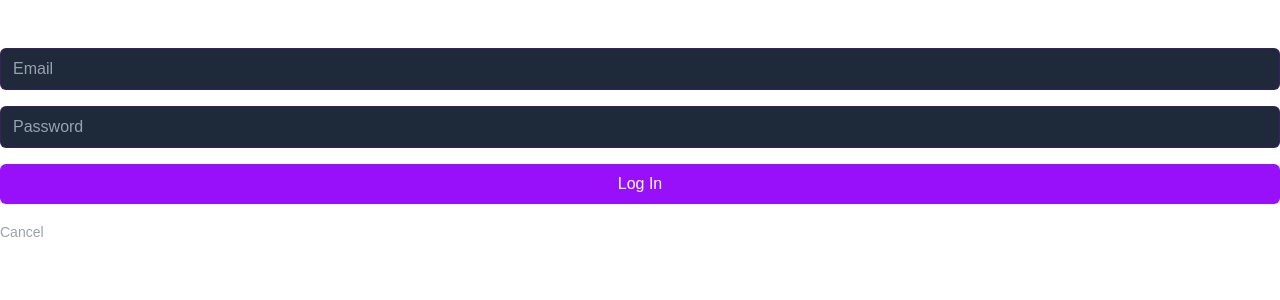
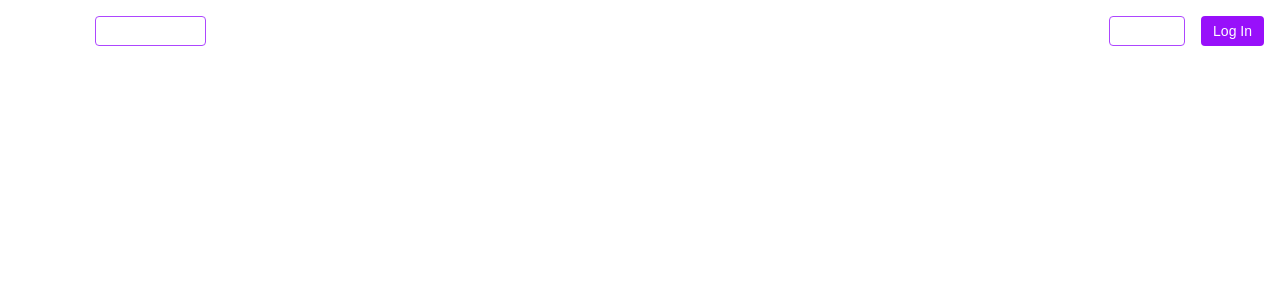
Before and after one commit to aaronmarayaa/Tusk-Project, a Next.js app: page / in a window 1280 px wide. Shown: the top 300 px of the page. Built offline with nearby package versions, Linux system fonts and the light colour scheme.

Commit message:
navigation registration

```diff
--- a/src/app/page.js
+++ b/src/app/page.js
@@ -1,41 +1,194 @@
 'use client';
 
-import {useEffect, useState } from 'react';
+import Link from 'next/link';
+import { useEffect, useState } from 'react';
 
 function Navigation() {
+  const [isLoginVisible, setIsLoginVisible] = useState(false);
+  const [isSignUpVisible, setIsSignUpVisible] = useState(false);
+
+  const [username, setUserName] = useState('');
   const [email, setEmail] = useState('');
   const [password, setPassword] = useState('');
+
+  useEffect(() => {
+    setIsLoginVisible();
+    setIsSignUpVisible();
+  }, []);
+
+  const handleSignup = async (e) => {
+    e.preventDefault();
+
+    const res = await fetch('/api/signup', {
+      method: 'POST',
+      headers: {
+        'Content-Type': 'application/json',
+      },
+      body: JSON.stringify({
+        username,
+        email,
+        password,
+      }),
+    });
+
+    const data = await res.json();
+
+    if (res.ok) {
+      alert(data.message); // or redirect to login page
+    } else {
+      alert(data.error);
+    }
+  };
+
+
+
+
+
+
+
+
+
+
+  const handleSignUp = async (e) => {
+    e.preventDefault();
+    try {
+      const response = await fetch('https://a07c-180-190-101-185.ngrok-free.app/api/auth/register', {
+        method: 'POST',
+        headers: {
+          'Content-Type': 'application/json',
+        },
+        body: JSON.stringify({ username, email, password }),
+        credentials: 'include'
+      });
+      if(response.ok) {
+        setIsLoginVisible(false);
+        console.log('Sign Up successful');
+      } else {
+        console.log('Sign Up failed');
+      }
+    } catch(error) {
+      console.log(error);
+    } finally {
+      setUserName('');
+      setEmail('');
+      setPassword('');
+    }
+
+
+    console.log('Sign Up attempt:', {  email, username, password });
+    setIsSignUpVisible(false);
+  };
 
   const handleLogin = async (e) => {
     e.preventDefault();
     try {
-        const response = await fetch('https://stale-melodie-aaronmarayaa-f2e40747.koyeb.app/api/auth/login', {
+        const response = await fetch('https://a07c-180-190-101-185.ngrok-free.app//api/auth/login', {
           method: 'POST',
           headers: {
             'Content-Type': 'application/json',
           },
-          body: JSON.stringify({ email, password }),
+          body: JSON.stringify({ email, username, password }),
           credentials: 'include',
         });
         if(response.ok) {
+          setIsLoginVisible(true);
           console.log('Login successful');
         } else {
-          console.log('Login failed')
+          console.log('AUTHENTICATION FAILED SUCCESSFULLY')
         }
     } catch (error) {
       console.error('Error:', error);
     }
+    console.log('Login attempt:', { email, password });
   };
 
-  return(
+  return (
+    <div className="flex w-full justify-between items-center p-4 "
+    style={{
+      background: 'transparent',
+    }}
+    >
+
+      <div className="flex items-center">
+        <Link href="/" className="text-white text-lg font-bold mr-4" title='Chatbot of your needs'>Tusk AI</Link>
+
+        <button className="text-sm text-white border border-purple-500 px-6 py-1 rounded hover:bg-purple-900/50 transition-colors">
+          New Chat
+        </button>
+      </div>
+
+      {/* Navigation buttons aligned to the right */}
+      <div className="flex space-x-4 justify-end">
+        {/* Conditionally render buttons based on form visibility */}
+        {!isLoginVisible && !isSignUpVisible && (<>
+          <button onClick={() => setIsSignUpVisible(true)}
+                  className="text-sm text-white border border-purple-500 px-3 py-1 rounded hover:bg-purple-900/50 transition-colors">
+            Sign Up
+          </button>
+          <button onClick={() => setIsLoginVisible(true)}
+                  className="text-sm text-white bg-purple-600 px-3 py-1 rounded hover:bg-purple-700 transition-colors">
+            Log In
+          </button>
+        </>)}
+
+        {/* Full-screen forms */}
+          {(isLoginVisible || isSignUpVisible) && (
+            <div className="fixed inset-0 bg-black bg-opacity-75 flex items-center justify-center z-50">
+              <div className="bg-gray-900 rounded-lg p-8 max-w-md w-full border border-purple-900/50">
+                {isSignUpVisible && (
+                  <form onSubmit={handleSignUp} className="space-y-6">
+                    <h2 className="text-2xl font-bold text-white mb-4">Sign Up</h2>
                     <div>
+                    <input
+                        type="text"
+                        placeholder="Enter your Name"
+                        value={username}
+                        onChange={(e) => setUserName(e.target.value)}
+                        className="bg-gray-800 border border-purple-900/50 rounded-md px-3 py-2 text-white placeholder-gray-400 focus:outline-none focus:border-purple-500 w-full"
+                      />
+                    </div>
+                    <div>
+                      <input
+                        type="email"
+                        placeholder="Example@email.com"
+                        value={email}
+                        onChange={(e) => setEmail(e.target.value)}
+                        className="bg-gray-800 border border-purple-900/50 rounded-md px-3 py-2 text-white placeholder-gray-400 focus:outline-none focus:border-purple-500 w-full"
+                      />
+                    </div>
+                    <div>
+                      <input
+                        type="password"
+                        placeholder="Enter your Password"
+                        value={password}
+                        onChange={(e) => setPassword(e.target.value)}
+                        className="bg-gray-800 border border-purple-900/50 rounded-md px-3 py-2 text-white placeholder-gray-400 focus:outline-none focus:border-purple-500 w-full"
+                      />
+                    </div>
+                    <button
+                      type="submit"
+                      className="bg-purple-600 text-white rounded-md px-3 py-2 hover:bg-purple-700 transition-colors w-full"
+                    >
+                      Sign Up
+                    </button>
+                    <button
+                      onClick={() => setIsSignUpVisible(false)}
+                      className="text-sm text-gray-400 hover:text-purple-400 transition-colors"
+                    >
+                      Cancel
+                    </button>
+                  </form>
+                )}
 
+
+
+              {isLoginVisible && (
                 <form onSubmit={handleLogin} className="space-y-4">
                   <h2 className="text-2xl font-bold text-white mb-4">Log In</h2>
                   <div>
                     <input
-              type="text"
-              placeholder="Email"
+                      type="email"
+                      placeholder="Example@email.com"
                       value={email}
                       onChange={(e) => setEmail(e.target.value)}
                       className="bg-gray-800 border border-purple-900/50 rounded-md px-3 py-2 text-white placeholder-gray-400 focus:outline-none focus:border-purple-500 w-full"
@@ -57,12 +210,17 @@ const handleLogin = async (e) => {
                     Log In
                   </button>
                   <button
-
+                    onClick={() => setIsLoginVisible(false)}
                     className="text-sm text-gray-400 hover:text-purple-400 transition-colors"
                   >
                     Cancel
                   </button>
                 </form>
+              )}
+            </div>
+          </div>
+        )}
+      </div>
     </div>
   );
 }
```
Lines whose indentation alone changed are shown as unchanged.
